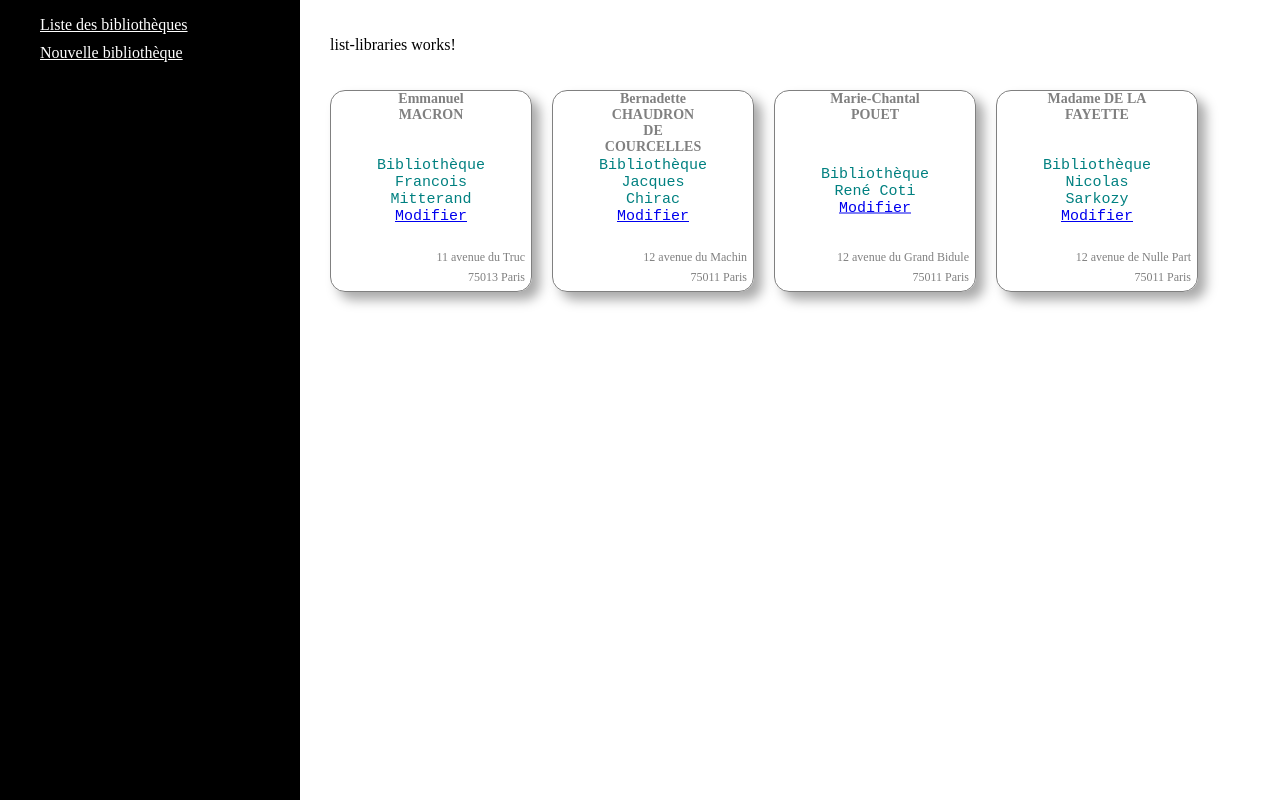
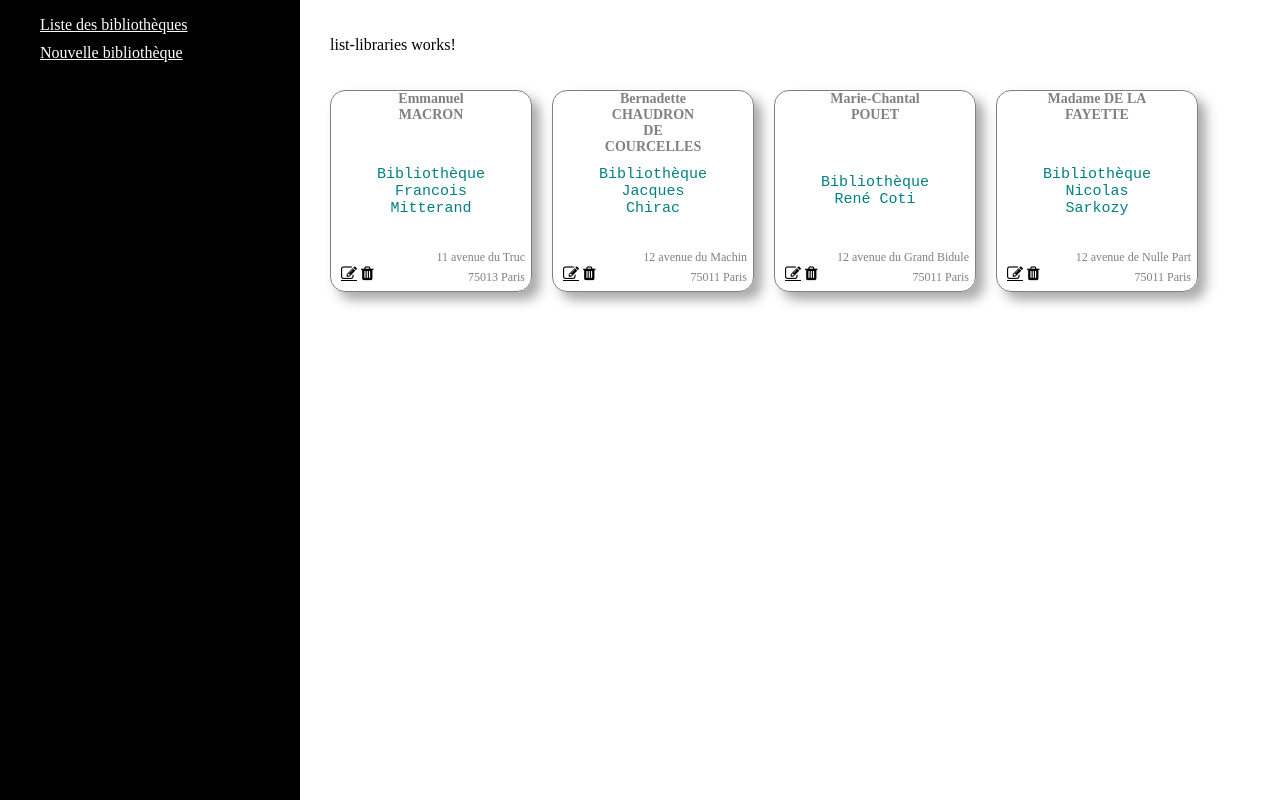
Before and after one commit to marmai-jma/libraryAngular, an Angular app: page /liste in a window 1280 px wide. Built offline with nearby package versions, Linux system fonts and the light colour scheme; no server answers.

Commit message:
Delete + font-awesome

```diff
--- a/angular.json
+++ b/angular.json
@@ -28,7 +28,8 @@
               "src/assets"
             ],
             "styles": [
-              "src/styles.scss"
+              "src/styles.scss",
+              "./node_modules/font-awesome/css/font-awesome.css"
             ],
             "scripts": []
           },
--- a/package.json
+++ b/package.json
@@ -19,6 +19,7 @@
     "@angular/platform-browser": "~8.2.11",
     "@angular/platform-browser-dynamic": "~8.2.11",
     "@angular/router": "~8.2.11",
+    "font-awesome": "^4.7.0",
     "rxjs": "~6.4.0",
     "tslib": "^1.10.0",
     "zone.js": "~0.9.1"
--- a/src/app/component/library-form/library-form.component.html
+++ b/src/app/component/library-form/library-form.component.html
@@ -31,7 +31,7 @@
     <!-- Mise en forme -->
     <!-- stockage de l'identifiant en hidden dans le formulaire pour la modification -->
 
-    <input label="hidden" formControlName = "id">
+    <input type="hidden" formControlName = "id">
 
     <div class = "line">
         <label>
--- a/src/app/component/library/library.component.html
+++ b/src/app/component/library/library.component.html
@@ -1,7 +1,10 @@
 <div class="library">
-        <div class="label"> {{library.label}}
-            <a [routerLink]="link" (click)="display()">Modifier</a>
+        <div>
+            <a [routerLink]="link" (click)="display()" class="fa fa-edit"></a>
+            <a class="fa fa-trash" (click)="delete()"></a>
         </div>
+
+        <div class="label"> {{library.label}}</div>
           <div class="adress">
             <div class="rue">
                 {{library.addressDTO.numberStreet + ' ' + library.addressDTO.street}}
--- a/src/app/component/library/library.component.ts
+++ b/src/app/component/library/library.component.ts
@@ -1,5 +1,7 @@
 import { Component, OnInit, Input } from '@angular/core';
 import { LibraryDTO } from 'src/app/shared-data/library-dto';
+import { LibraryService } from 'src/app/services/library.service';
+import { Router, ActivatedRoute } from '@angular/router';
 
 
 @Component({
@@ -13,7 +15,10 @@
   link : string;
 
 
-  constructor() { }
+  constructor(private libraryService: LibraryService,
+              private router: Router,
+              private route: ActivatedRoute
+    ) { }
 
   ngOnInit() {
     this.link="/modifier/" + this.library.id;
@@ -23,4 +28,15 @@
   display() {
     console.log("id ", this.link);
   }
+
+  delete() {
+    this.libraryService.deleteLibrary(this.library.id)
+    .subscribe(
+      () => { console.log('Delete Success');
+              this.router.navigate(['/Liste']);
+              location.reload();
+      },
+      (error) => {console.log('une erreur est arrivée en suppression : ' + error);}
+    );
+  }
 }
--- a/src/app/services/library.service.ts
+++ b/src/app/services/library.service.ts
@@ -32,4 +32,9 @@
   updateLibrary(libraryDto : LibraryDTO): Observable<any> {
     return this.http.put<any>('http://localhost:8080/libraries/'+ libraryDto.id, libraryDto, this.httpOptions);
   }
+
+  // Observable - recupération d'une library par id
+  deleteLibrary(id : string): Observable<string> {
+    return this.http.delete<string>('http://localhost:8080/libraries/'+ id);
+  }
 }
```
Also changed, not shown: 1 other file (tests, documents, lock files or other folders).
